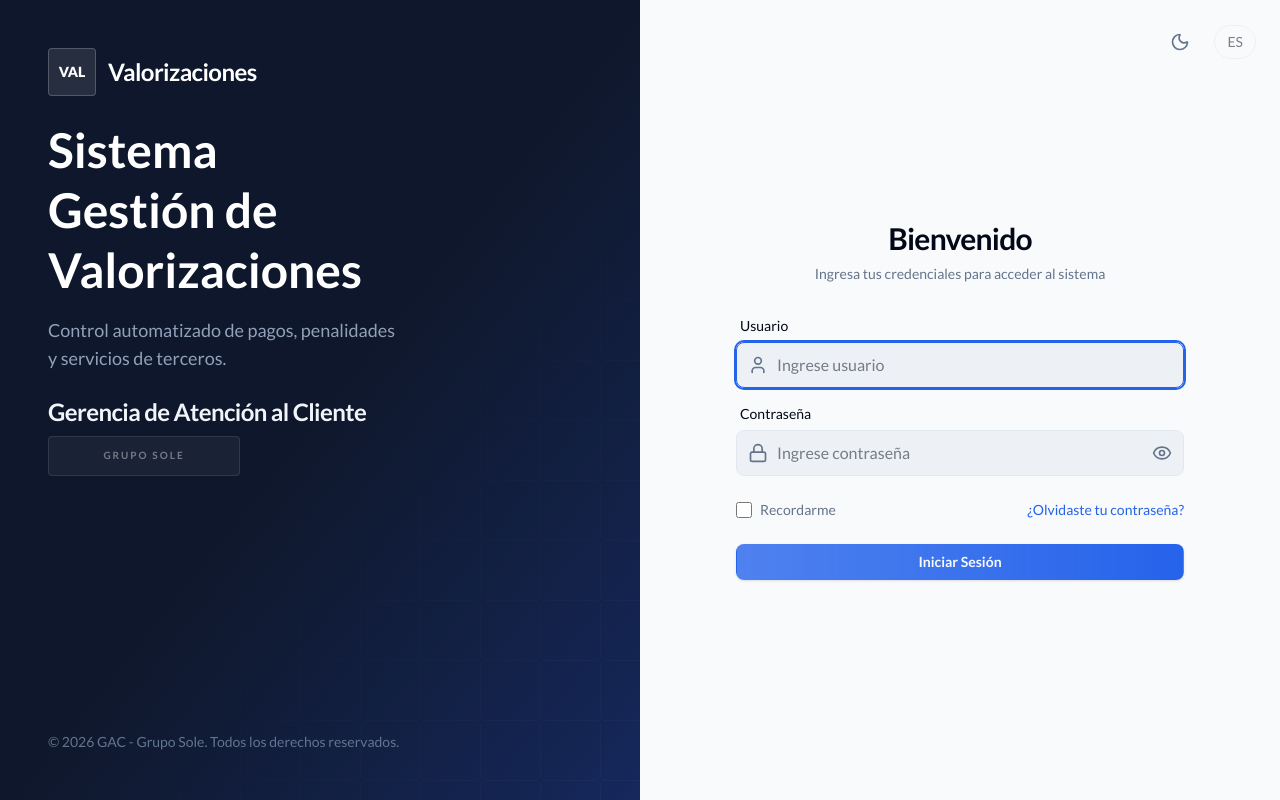
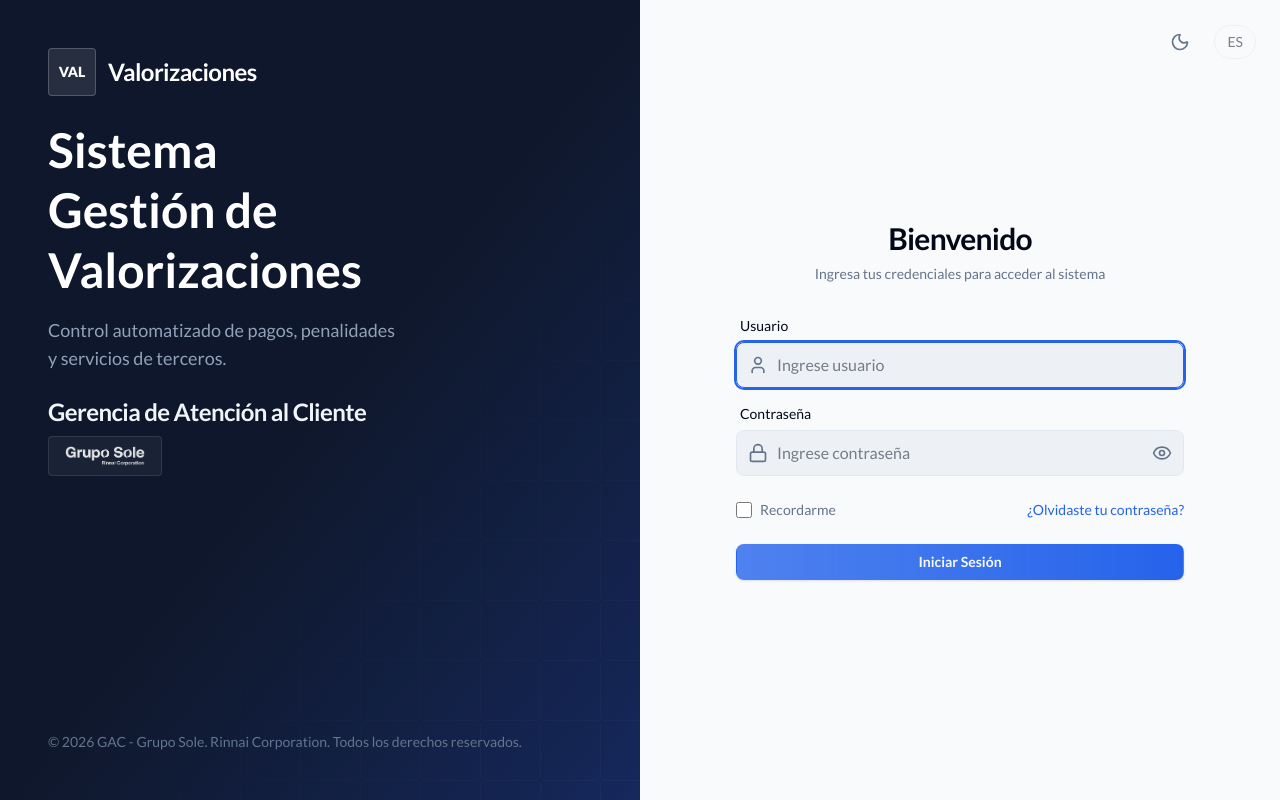
Before and after one commit to onunez2025/valorizaciones, a React (Vite) app: page /login in a window 1280 px wide. Built offline with nearby package versions, Linux system fonts and the light colour scheme.

Commit message:
style: update branding, corporate footer and logo in LoginPage

```diff
--- a/src/pages/LoginPage.tsx
+++ b/src/pages/LoginPage.tsx
@@ -77,15 +77,15 @@ export default function LoginPage() {
                         <p>Control automatizado de pagos, penalidades<br />y servicios de terceros.</p>
                         <div className="flex flex-col w-fit gap-2">
                             <span className="text-2xl font-bold text-slate-100 tracking-tight">Gerencia de Atención al Cliente</span>
-                            <div className="h-10 w-48 bg-white/5 rounded border border-white/10 flex items-center justify-center">
-                                <span className="text-[10px] font-bold text-white/40 uppercase tracking-[0.2em]">GRUPO SOLE</span>
+                            <div className="h-10 w-fit px-4 bg-white/5 rounded border border-white/10 flex items-center justify-center">
+                                <img src="/Logo - Grupo Sole - Transparente blanco.png" alt="Grupo Sole" className="h-5 object-contain opacity-90" />
                             </div>
                         </div>
                     </div>
                 </div>
 
                 <div className="relative z-10 text-sm text-slate-500">
-                    © 2026 GAC - Grupo Sole. Todos los derechos reservados.
+                    © 2026 GAC - Grupo Sole. Rinnai Corporation. Todos los derechos reservados.
                 </div>
             </div>
 
```
Also changed, not shown: public/Logo - Grupo Sole - Transparente blanco.png (added).
